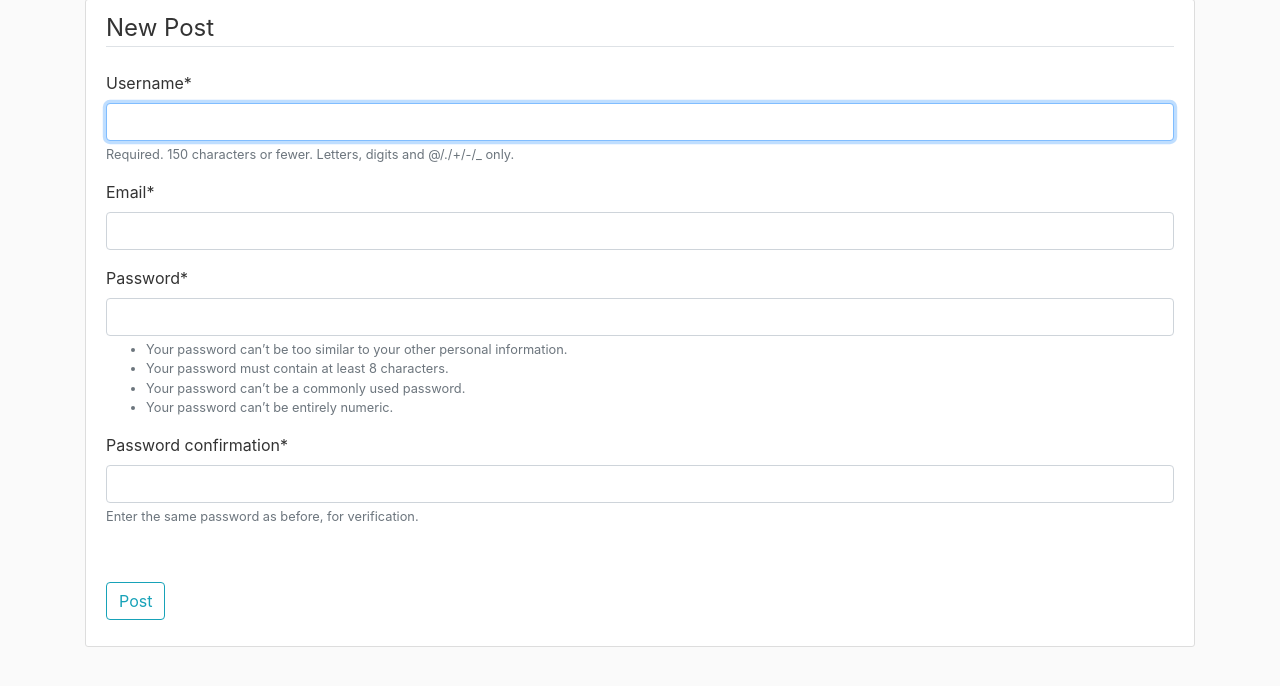
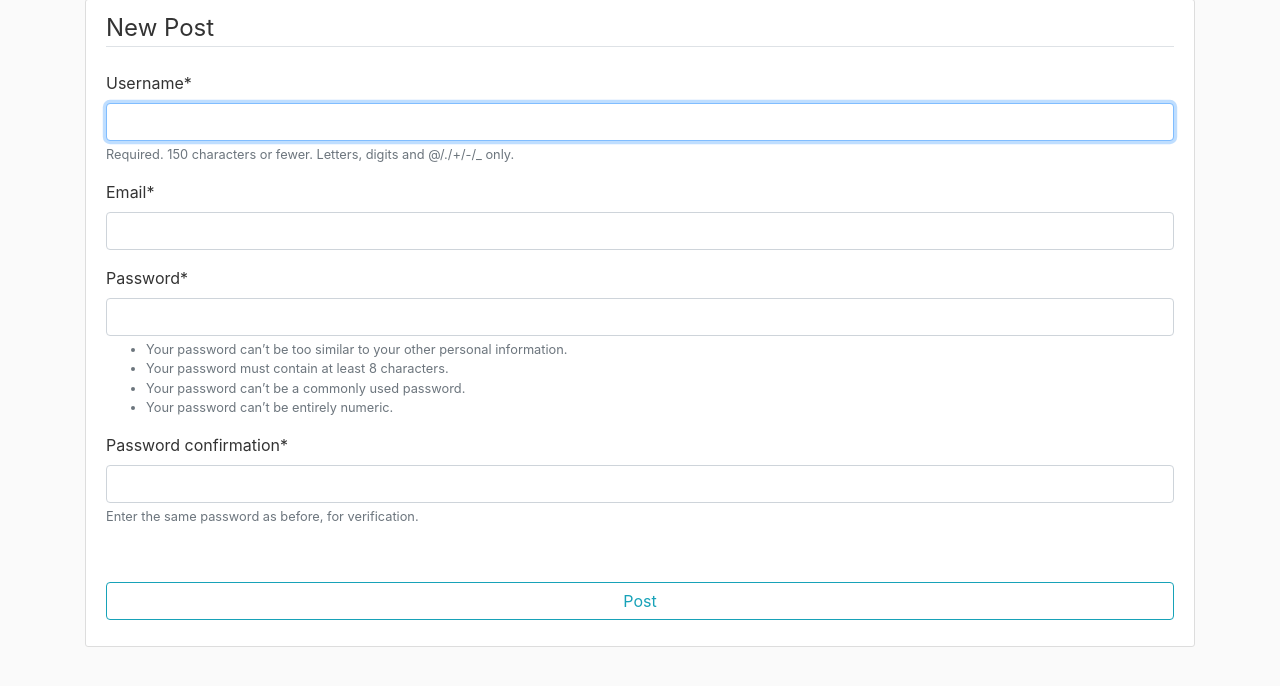
Before and after one commit to hkothari128/django-meme-blog, a Django app: template blog/templates/blog/post_form.html in a window 1280 px wide. Shown: the part 81-767 px from the top of the page. Run offline with Django 3.2, Linux system fonts and the light colour scheme; the template is opened without the code that fills it: values that come from a table or form of the project are taken from there, others are empty; some libraries are stand-ins or nearby versions.

Commit message:
post button w-100 and extra comment button removed

```diff
--- a/blog/templates/blog/post_detail.html
+++ b/blog/templates/blog/post_detail.html
@@ -56,13 +56,12 @@
                             {% if user.is_authenticated %}
                                 <button type="submit" class="btn btn-outline-info ml-auto">Add Comment</button>
                             {% else %}
-                            <a href="{% url 'login'%}?next={% url 'post-detail' object.id%}#comments" type="submit" class="btn btn-outline-info ml-auto">Add Comment</a>
+                                <a href="{% url 'login'%}?next={% url 'post-detail' object.id%}#comments" type="submit" class="btn btn-outline-info ml-auto">Add Comment</a>
                             {% endif %}
                         </div>
                     </form>
                 </div>
             </article>
-            <a class="btn btn-default" href="{% url 'post-detail' object.id %}#comments">Add comment</a>
             {% for comment in object.comments.all  %}
                 <article class="media content-section w-90 ml-4 border-0 bg-transparent">
                     <img src="{{comment.author.profile.image.url}}" class="rounded-circle mr-2" height="55px" width="55px">
--- a/blog/templates/blog/post_form.html
+++ b/blog/templates/blog/post_form.html
@@ -11,7 +11,7 @@
                 <img class="img-fluid w-100" id="preview-image" src="" alt="">
             </fieldset>
             <div class="form-group">
-                <button type="submit" class="btn btn-outline-info">Post</button>
+                <button type="submit" class="btn btn-outline-info w-100">Post</button>
             </div>
         </form>
     </div>
```
